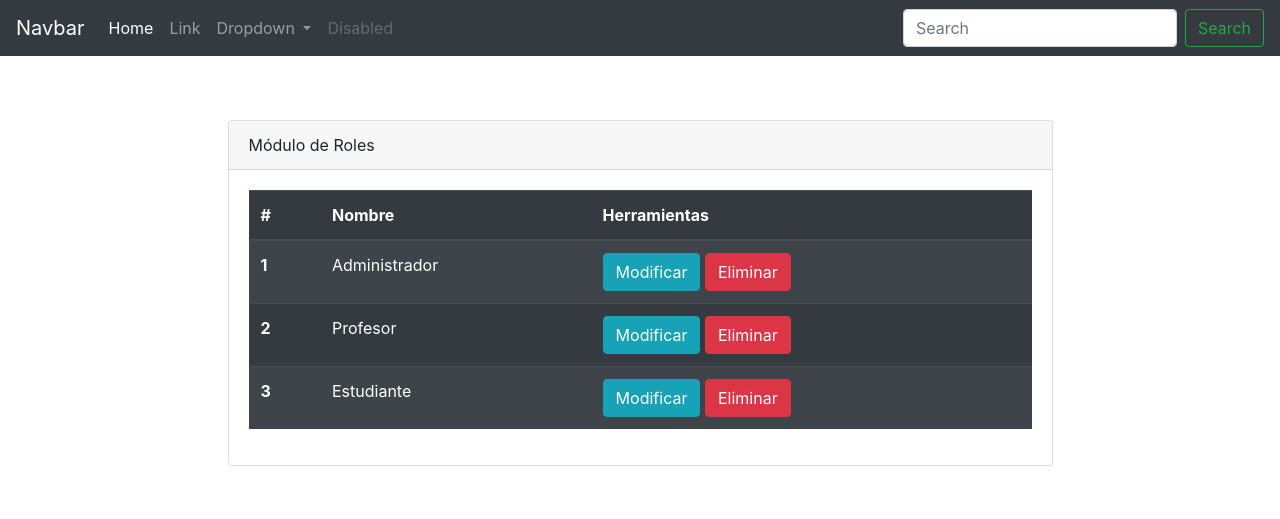
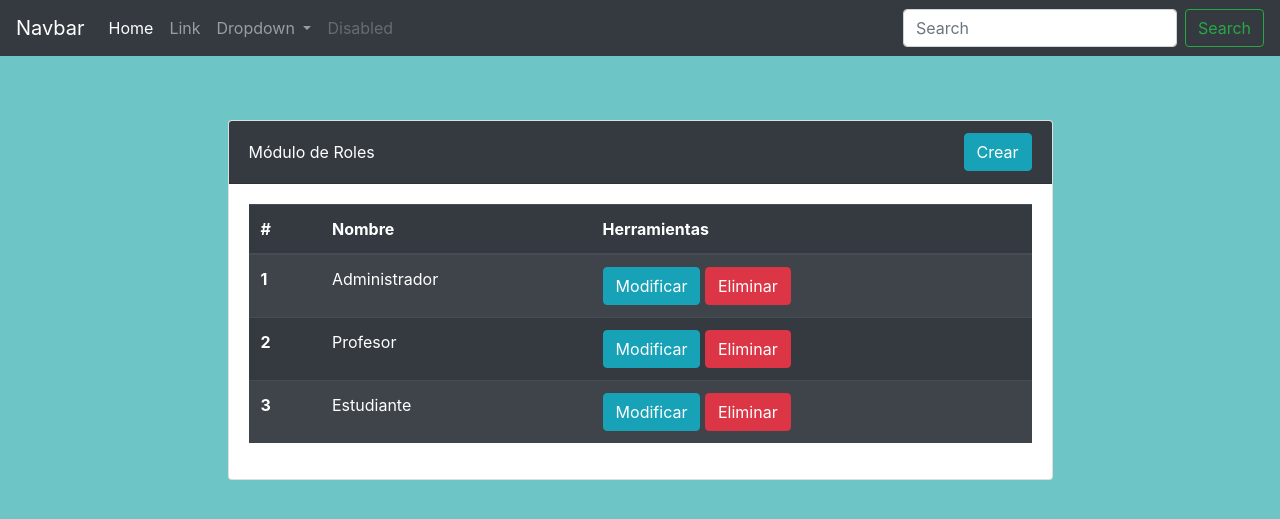
Before and after one commit to Sofia8264/Proyecto, a PHP site: page / in a window 1280 px wide. Shown: the top 519 px of the page. Run offline with PHP 8.4, Linux system fonts and the light colour scheme.

Commit message:
Inicio Listo

```diff
--- a/CSS/Estilos.css
+++ b/CSS/Estilos.css
@@ -1,3 +1,9 @@
+body{
+    background-color: rgb(110, 197, 197);
+}
 .container{
     margin-top: 5%;
 }
+.card-header{
+    color: white;
+}
--- a/Index.html
+++ b/Index.html
@@ -18,7 +18,7 @@
         <div class="collapse navbar-collapse" id="navbarSupportedContent">
           <ul class="navbar-nav mr-auto">
             <li class="nav-item active">
-              <a class="nav-link" href="#">Home <span class="sr-only">(current)</span></a>
+              <a class="nav-link" href="#">Home<span class="sr-only">(current)</span></a>
             </li>
             <li class="nav-item">
               <a class="nav-link" href="#">Link</a>
@@ -44,12 +44,14 @@
           </form>
         </div>
       </nav>
+
     <div class="container">
         <div class="row justify-content-center">
             <div class="col-sm-9 col-xl-9">
                 <div class="card">
-                    <div class="card-header">
+                    <div class="card-header d-flex justify-content-between align-items-center bg-dark">
                         Módulo de Roles
+                        <input type="button" value="Crear" class="btn btn-info">
                     </div>
                     <div class="card-body">
                         <table class="table table-striped table-dark">
```
